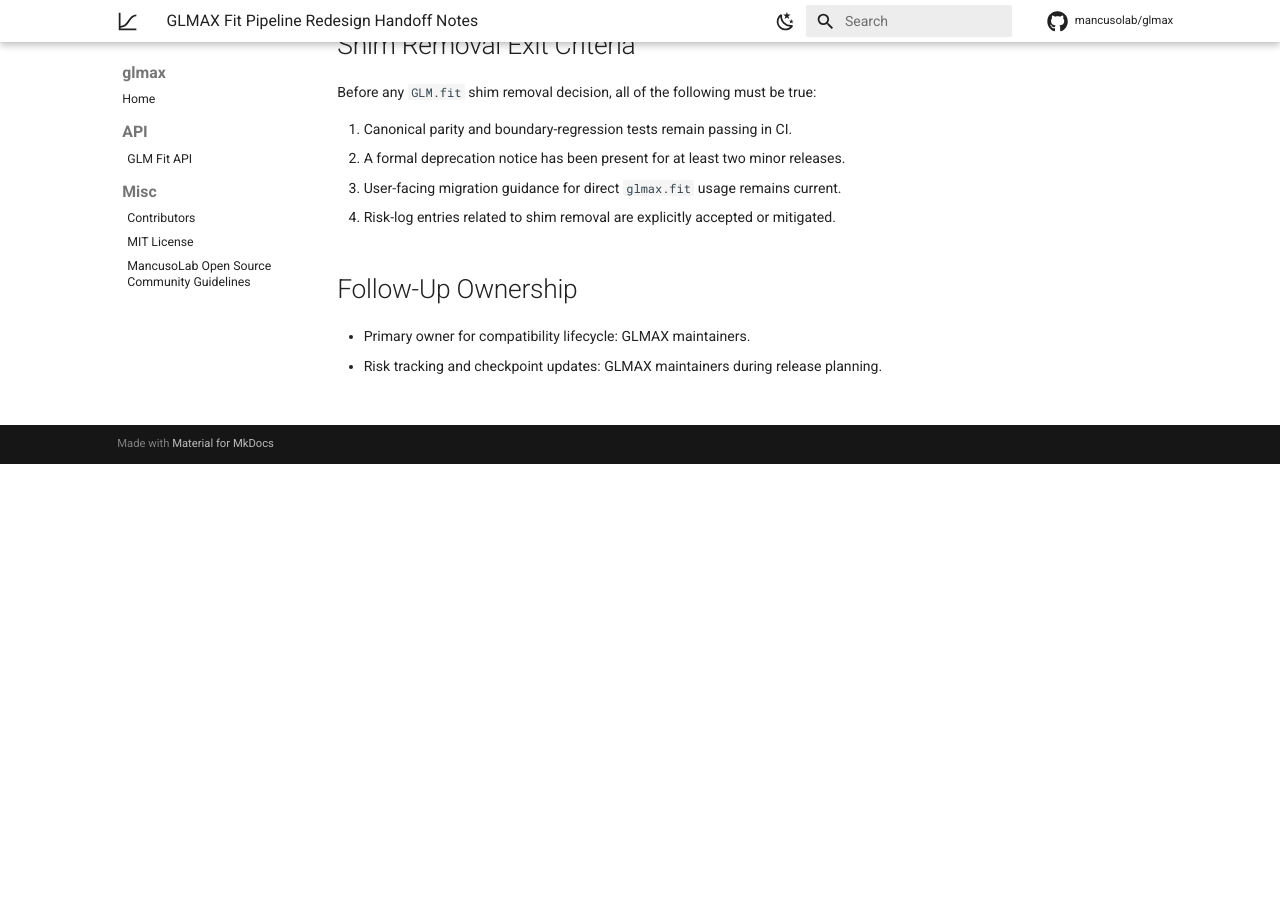
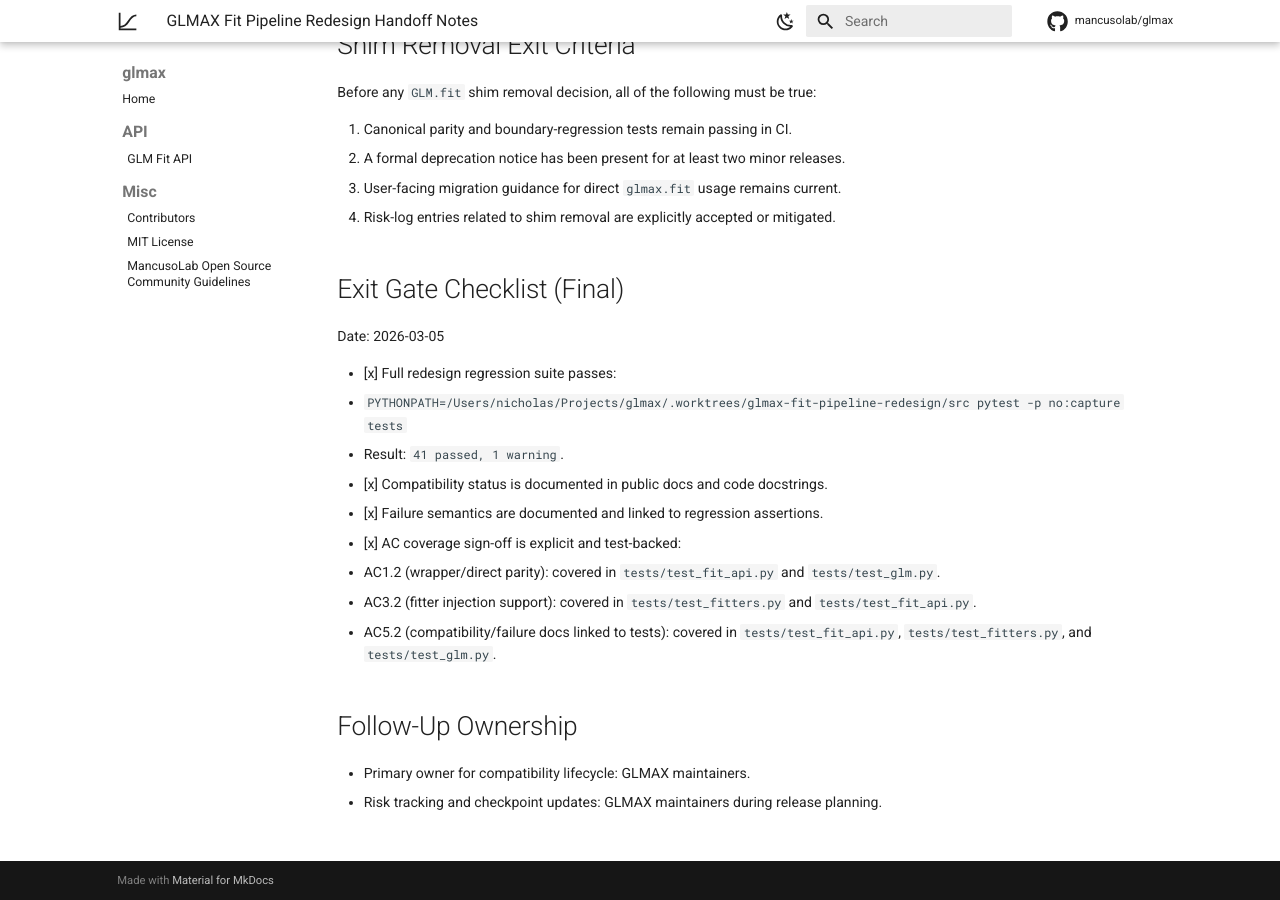
Before and after one commit to mancusolab/glmax, an MkDocs documentation site: the page built from docs/implementation-plans/2026-03-04-glmax-fit-pipeline-redesign/handoff.md, in a window 1280 px wide and 900 px high, scrolled down 1062 px. Built offline with MkDocs 1.6.1 and Material for MkDocs 9.7.7, drawn with Linux system fonts in a browser that asks for light colours; comment, search, counter and statistics services are not loaded; before the commit the page ends 1526 px from its top, so only the background shows below that.

Commit message:
docs: finalize exit gate evidence for fit pipeline redesign

```diff
--- a/docs/implementation-plans/2026-03-04-glmax-fit-pipeline-redesign/handoff.md
+++ b/docs/implementation-plans/2026-03-04-glmax-fit-pipeline-redesign/handoff.md
@@ -41,6 +41,20 @@ Before any `GLM.fit` shim removal decision, all of the following must be true:
 3. User-facing migration guidance for direct `glmax.fit` usage remains current.
 4. Risk-log entries related to shim removal are explicitly accepted or mitigated.
 
+## Exit Gate Checklist (Final)
+
+Date: 2026-03-05
+
+- [x] Full redesign regression suite passes:
+  - `PYTHONPATH=/Users/nicholas/Projects/glmax/.worktrees/glmax-fit-pipeline-redesign/src pytest -p no:capture tests`
+  - Result: `41 passed, 1 warning`.
+- [x] Compatibility status is documented in public docs and code docstrings.
+- [x] Failure semantics are documented and linked to regression assertions.
+- [x] AC coverage sign-off is explicit and test-backed:
+  - AC1.2 (wrapper/direct parity): covered in `tests/test_fit_api.py` and `tests/test_glm.py`.
+  - AC3.2 (fitter injection support): covered in `tests/test_fitters.py` and `tests/test_fit_api.py`.
+  - AC5.2 (compatibility/failure docs linked to tests): covered in `tests/test_fit_api.py`, `tests/test_fitters.py`, and `tests/test_glm.py`.
+
 ## Follow-Up Ownership
 
 - Primary owner for compatibility lifecycle: GLMAX maintainers.
```
Also changed, not shown: docs/implementation-plans/2026-03-04-glmax-fit-pipeline-redesign/risk_log.md (+6 -5 lines).
